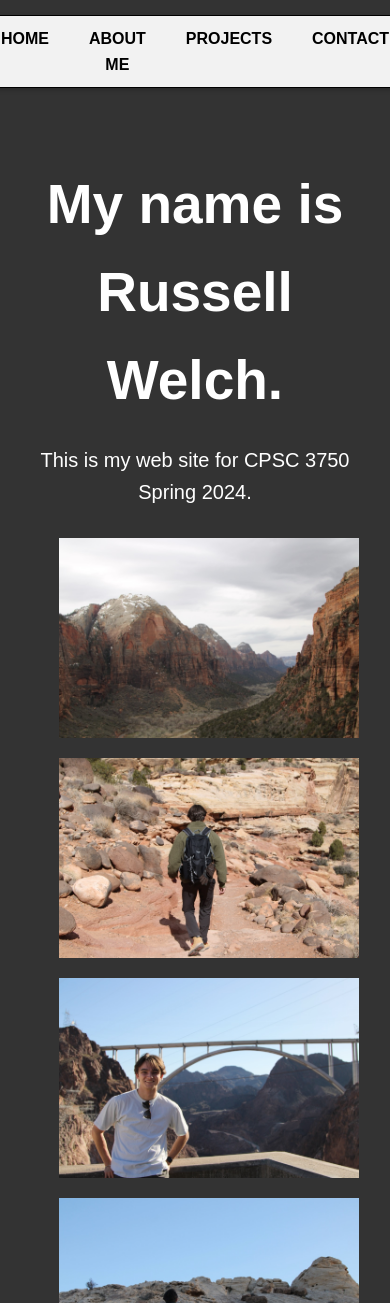
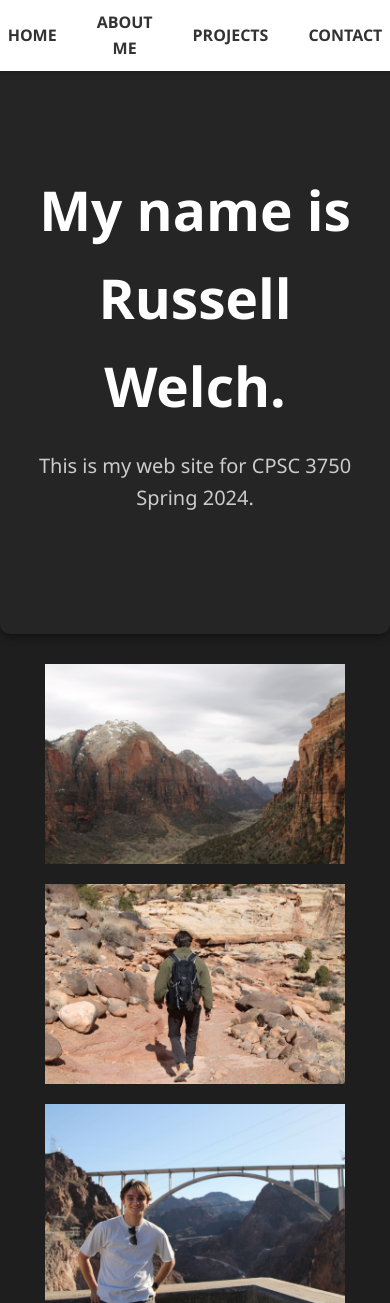
Before and after one commit to russellocean/CPSC-3750-PortfolioSite, a PHP site: page / in a window 390 px wide. Shown: the top 1303 px of the page. Run offline with PHP 8.4, Linux system fonts and the light colour scheme.

Commit message:
Update styles.css with new navbar design and responsive layout

```diff
--- a/styles.css
+++ b/styles.css
@@ -1,25 +1,24 @@
 body {
-  font-family: Arial, sans-serif;
+  font-family: "Segoe UI", Tahoma, Geneva, Verdana, sans-serif;
   line-height: 1.6;
   margin: 0;
   padding: 0;
-  background: #333333;
+  background: #1e1e1e;
+  color: #ccc;
   text-align: center;
-  color: #ffffff;
 }
 
 #navbar {
-  background-color: #f2f2f2; /* Light grey background */
-  position: fixed; /* Fixed position to float at the top */
-  top: 15px; /* 5px from the top */
-  left: 50%; /* Center the navbar */
-  transform: translateX(-50%); /* Center the navbar */
-  width: auto; /* Auto width to contain the list */
-  border-radius: 50px; /* Rounded corners for the pill shape */
-  box-shadow: 0 2px 5px rgba(0, 0, 0, 0.2); /* Shadow effect */
-  z-index: 1000; /* Make sure it's above other items */
-  padding: 10px 20px; /* Padding around the links */
-  border: 1px solid black; /* Black border around the navbar */
+  background-color: #ffffff;
+  position: fixed;
+  top: 0;
+  left: 50%;
+  transform: translateX(-50%);
+  border-radius: 30px;
+  box-shadow: 0 2px 5px rgba(0, 0, 0, 0.2);
+  z-index: 1000;
+  padding: 10px;
+  margin-top: 15px;
 }
 
 #navbar ul {
@@ -27,6 +26,8 @@ body {
   padding: 0;
   margin: 0;
   display: flex;
+  justify-content: center;
+  align-items: center;
 }
 
 #navbar li {
@@ -35,36 +36,51 @@ body {
 
 #navbar a {
   text-decoration: none;
-  color: black;
+  color: #333;
   font-weight: bold;
-  transition: color 0.3s; /* Smooth transition for hover effect */
+  transition: color 0.3s;
 }
 
 #navbar a:hover,
-#navbar a:focus {
-  color: #555; /* Change text color on hover/focus */
+#navbar a:focus,
+#navbar a.active {
+  color: #007bff;
 }
 
 .container {
   width: 80%;
   margin: auto;
   overflow: hidden;
-  padding-top: 60px; /* Adjust this value so the content starts below the navbar */
+  padding: 80px 0;
 }
 
+.intro,
+.background,
+aside,
 .showcase {
-  min-height: 400px;
-  text-align: center;
-  color: #ffffff;
+  background-color: #252526;
+  padding: 20px;
+  border-radius: 10px;
+  margin: 20px 0;
+  box-shadow: 0 2px 10px rgba(0, 0, 0, 0.5);
+}
+
+.profile-image {
+  max-width: 200px;
+  border-radius: 50%;
+  margin: 20px auto;
+  display: block;
+  border: 5px solid #007bff;
 }
 
 .showcase h1 {
-  margin-top: 100px;
+  color: #fff;
   font-size: 55px;
   margin-bottom: 10px;
 }
 
 .showcase p {
+  color: #ccc;
   font-size: 20px;
 }
 
@@ -72,8 +88,7 @@ body {
   display: flex;
   flex-wrap: wrap;
   justify-content: space-around;
-  max-width: 75%;
-  margin: auto;
+  padding: 0;
 }
 
 .gallery img {
@@ -89,10 +104,74 @@ body {
   transform: scale(1.1);
 }
 
+h1,
+h2 {
+  color: #fff;
+}
+
+p {
+  color: #ccc;
+  font-size: 18px;
+  margin: 20px 0;
+}
+
 footer {
-  color: #ffffff;
+  background: #202122;
+  color: #ccc;
   text-align: center;
   padding: 20px 0;
+  margin-top: 30px;
+  border-top: 1px solid #333;
 }
 
-/* Additional global styles for other elements as needed */
+footer a {
+  color: #007bff;
+  text-decoration: none;
+}
+
+footer a:hover {
+  text-decoration: underline;
+}
+
+@media (max-width: 768px) {
+  .container {
+    width: 90%;
+  }
+
+  #navbar {
+    width: 100%;
+    border-radius: 0;
+    top: 0;
+    margin-top: 0;
+  }
+
+  .profile-image {
+    max-width: 150px;
+  }
+
+  .gallery {
+    flex-direction: column;
+    align-items: center;
+  }
+}
+
+.inline-image {
+  max-width: 100%;
+  max-height: 400px;
+  height: auto;
+  border-radius: 10px;
+  margin-top: 20px;
+  transition: transform 0.3s;
+}
+
+.inline-image:hover {
+  transform: scale(1.1);
+}
+
+/* Additional responsive image styling */
+@media (max-width: 768px) {
+  .inline-image {
+    max-width: 90%;
+    margin: 20px auto; /* Center images on smaller screens */
+  }
+}
```
